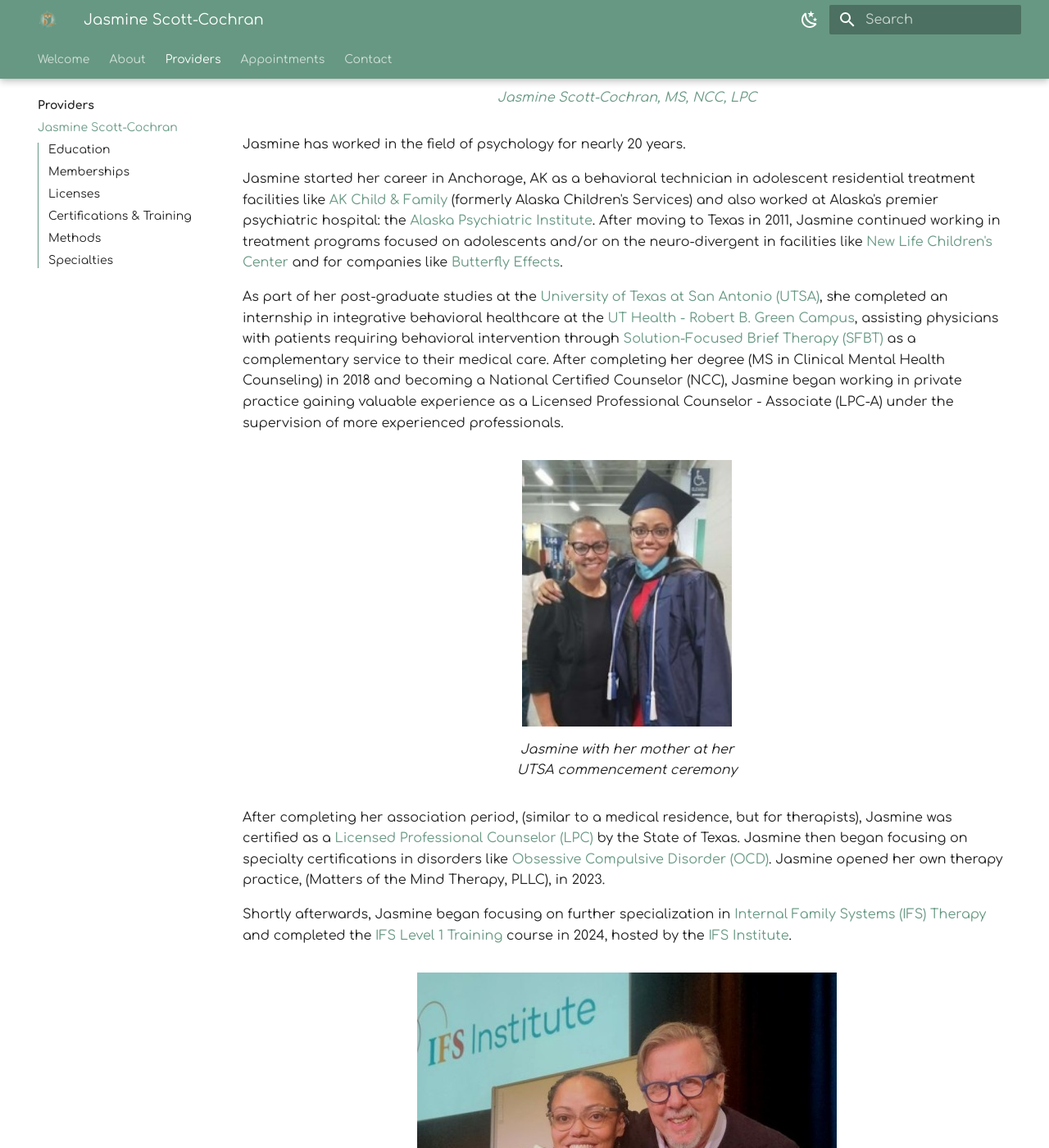
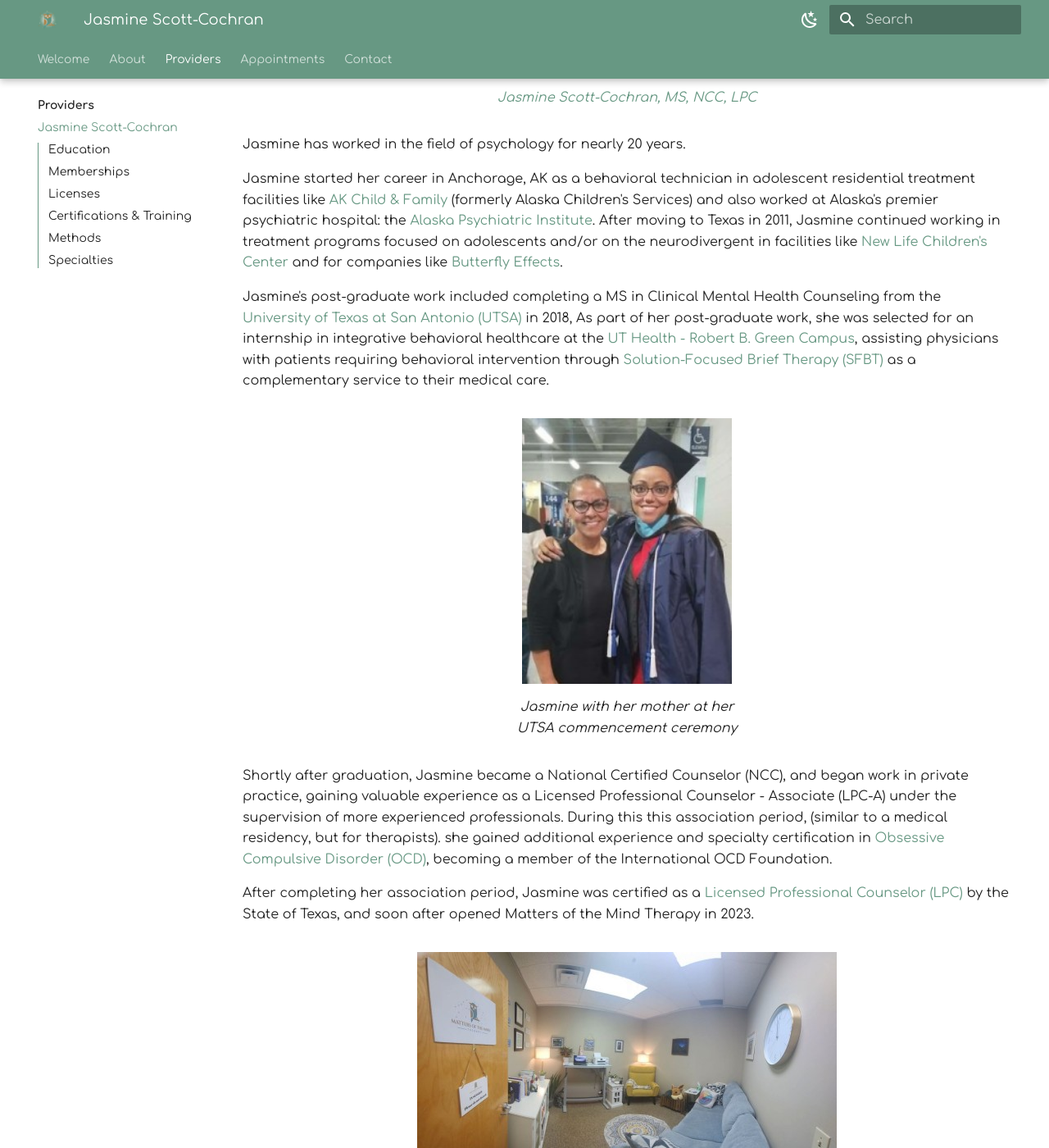
Before and after one commit to motm-therapy/website, an MkDocs documentation site: the page built from docs/providers/jasmine.md, in a window 1280 px wide and 1400 px high, scrolled down 635 px. Shown: the whole window at 82% size. Built offline with MkDocs 1.6.1 and Material for MkDocs 9.7.7, drawn with Linux system fonts in a browser that asks for light colours; plug-ins that fetch from the network failed and are left out; some of the changed text lies outside the part shown.

Commit message:
fix: Update formatting, add office photo

```diff
--- a/docs/providers/jasmine.md
+++ b/docs/providers/jasmine.md
@@ -13,9 +13,9 @@ description: This page provides a biography and qualifications for Jasmine Scott
 
 Jasmine has worked in the field of psychology for nearly 20 years.
 
-Jasmine started her career in Anchorage, AK as a behavioral technician in adolescent residential treatment facilities like [AK Child & Family](https://www.akchild.org/) (formerly Alaska Children's Services) and also worked at Alaska's premier psychiatric hospital: the [Alaska Psychiatric Institute](https://dfcs.alaska.gov/api/Pages/default.aspx). After moving to Texas in 2011, Jasmine continued working in treatment programs focused on adolescents and/or on the neuro-divergent in facilities like [New Life Children's Center](https://upbring.org/new-life-childrens-center/) and for companies like [Butterfly Effects](https://butterflyeffects.com/).
+Jasmine started her career in Anchorage, AK as a behavioral technician in adolescent residential treatment facilities like [AK Child & Family](https://www.akchild.org/) (formerly Alaska Children's Services) and also worked at Alaska's premier psychiatric hospital: the [Alaska Psychiatric Institute](https://dfcs.alaska.gov/api/Pages/default.aspx). After moving to Texas in 2011, Jasmine continued working in treatment programs focused on adolescents and/or on the neurodivergent in facilities like [New Life Children's Center](https://upbring.org/new-life-childrens-center/) and for companies like [Butterfly Effects](https://butterflyeffects.com/).
 
-As part of her post-graduate studies at the [University of Texas at San Antonio (UTSA)](https://www.utsa.edu/), she completed an internship in integrative behavioral healthcare at the [UT Health - Robert B. Green Campus](https://www.uthscsa.edu/patient-care/physicians/location/Robert-B-Green-Campus-Downtown), assisting physicians with patients requiring behavioral intervention through [Solution-Focused Brief Therapy (SFBT)](https://www.psychologytoday.com/us/therapy-types/solution-focused-brief-therapy) as a complementary service to their medical care. After completing her degree (MS in Clinical Mental Health Counseling) in 2018 and becoming a National Certified Counselor (NCC), Jasmine began working in private practice gaining valuable experience as a Licensed Professional Counselor - Associate (LPC-A) under the supervision of more experienced professionals.
+Jasmine's post-graduate work included completing a MS in Clinical Mental Health Counseling from the [University of Texas at San Antonio (UTSA)](https://www.utsa.edu/) in 2018, As part of her post-graduate work, she was selected for an internship in integrative behavioral healthcare at the [UT Health - Robert B. Green Campus](https://www.uthscsa.edu/patient-care/physicians/location/Robert-B-Green-Campus-Downtown), assisting physicians with patients requiring behavioral intervention through [Solution-Focused Brief Therapy (SFBT)](https://www.psychologytoday.com/us/therapy-types/solution-focused-brief-therapy) as a complementary service to their medical care.
 
 <figure markdown>
 ![Jasmine with her mother at UTSA commencement ceremony](assets/jasmine-graduation.jpg){ height="323" width="256" style="display:block;margin-left:auto;margin-right:auto;" }
@@ -24,10 +24,18 @@ As part of her post-graduate studies at the [University of Texas at San Antonio
   </figcaption>
 </figure>
 
-After completing her association period, (similar to a medical residence, but for therapists), Jasmine was certified as a [Licensed Professional Counselor (LPC)](https://nami.org/About-Mental-Illness/Treatments/Types-of-Mental-Health-Professionals) by the State of Texas. Jasmine then began focusing on specialty certifications in disorders like [Obsessive Compulsive Disorder (OCD)](https://www.psychologytoday.com/us/conditions/obsessive-compulsive-disorder). Jasmine opened her own therapy practice, (Matters of the Mind Therapy, PLLC), in 2023.
+Shortly after graduation, Jasmine became a National Certified Counselor (NCC), and began work in private practice, gaining valuable experience as a Licensed Professional Counselor - Associate (LPC-A) under the supervision of more experienced professionals. During this this association period, (similar to a medical residency, but for therapists). she gained additional experience and specialty certification in [Obsessive Compulsive Disorder (OCD)](https://www.psychologytoday.com/us/conditions/obsessive-compulsive-disorder), becoming a member of the International OCD Foundation.
 
-Shortly afterwards, Jasmine began focusing on further specialization in [Internal Family Systems (IFS) Therapy](https://www.psychologytoday.com/us/therapy-types/internal-family-systems-therapy) and completed the [IFS Level 1 Training](https://ifs-institute.com/trainings/level-1) course in 2024, hosted by the [IFS Institute](https://ifs-institute.com/).
+After completing her association period, Jasmine was certified as a [Licensed Professional Counselor (LPC)](https://nami.org/About-Mental-Illness/Treatments/Types-of-Mental-Health-Professionals) by the State of Texas, and soon after opened Matters of the Mind Therapy in 2023.
 
+<figure markdown>
+![First Matters of the Mind Therapy office](assets/first-motm-therapy-office.jpeg){ height="297" width="512" style="display:block;margin-left:auto;margin-right:auto;" }
+  <figcaption markdown>
+  First Matters of the Mind Therapy office
+  </figcaption>
+</figure>
+
+Jasmine gained additional experience and specialty certification in [Internal Family Systems (IFS) Therapy](https://www.psychologytoday.com/us/therapy-types/internal-family-systems-therapy), completing the [IFS Level 1 Training](https://ifs-institute.com/trainings/level-1) course in 2024, hosted by the [IFS Institute](https://ifs-institute.com/).
 
 <figure markdown>
 ![Jasmine with Dr. Richard C. Schwartz](assets/jasmine-with-schwartz.jpeg){ height="309" width="512" style="display:block;margin-left:auto;margin-right:auto;" }
```
Also changed, not shown: docs/providers/assets/first-motm-therapy-office.jpeg (added).
